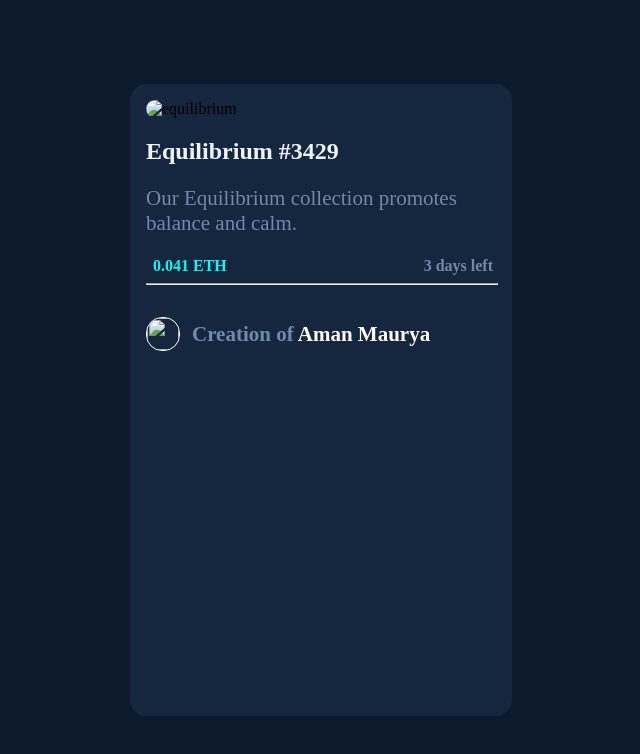
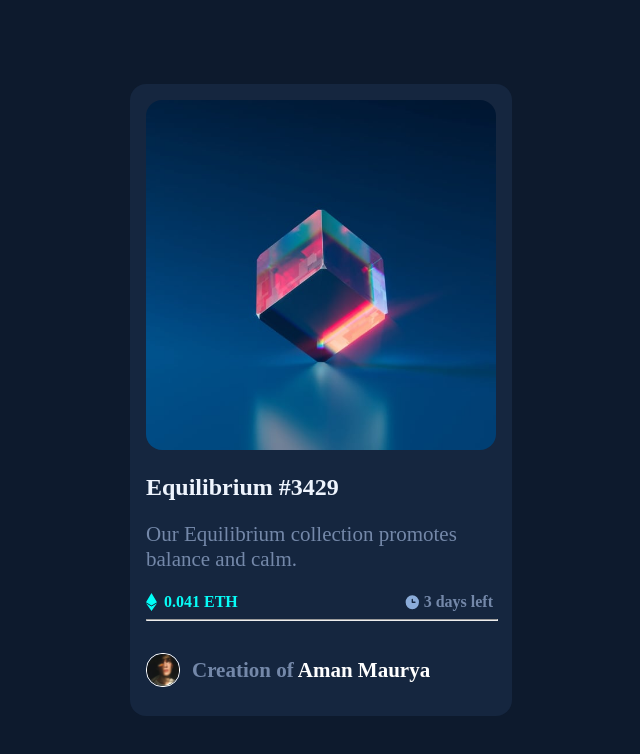
Before and after one commit to amanmauryaa07/nft-preview-card, a plain HTML site: page index.html in a window 1280 px wide. Shown: the whole page, without its empty margins (319-959 px from the left). Drawn offline with Linux system fonts and the light colour scheme; the site is published under a folder, as on GitHub Pages, so addresses that start at the root find nothing.

Commit message:
fix img path for Github Pages

```diff
--- a/index.html
+++ b/index.html
@@ -8,7 +8,7 @@
 </head>
 <body>
     <div class="cart">
-        <img src="/design files/images/image-equilibrium.jpg" alt="equilibrium" width="100%">
+        <img src="./design files/images/image-equilibrium.jpg" alt="equilibrium" width="100%">
         <h2>Equilibrium #3429</h2>
         <p>Our Equilibrium collection promotes balance and calm.</p>
 
@@ -19,20 +19,20 @@
             <!-- child 1 for price -->
 
         <div class="price">
-            <img src="/design files/images/icon-ethereum.svg" alt="">
+            <img src="./design files/images/icon-ethereum.svg" alt="">
             <span><b>0.041 ETH</span>
         </div>
 
               <!-- child 2 for clock -->
 
         <div class="clock">
-            <img src="/design files/images/icon-clock.svg" alt="">
+            <img src="./design files/images/icon-clock.svg" alt="">
             <span><b>3 days left</span>
         </div>
         </div>
         <hr>
         <div class="profile">
-            <img src="/design files/images/image-avatar.png"">
+            <img src="./design files/images/image-avatar.png"">
             <p>Creation of <span>Aman Maurya</span></p>
         </div>
     </div>
```
